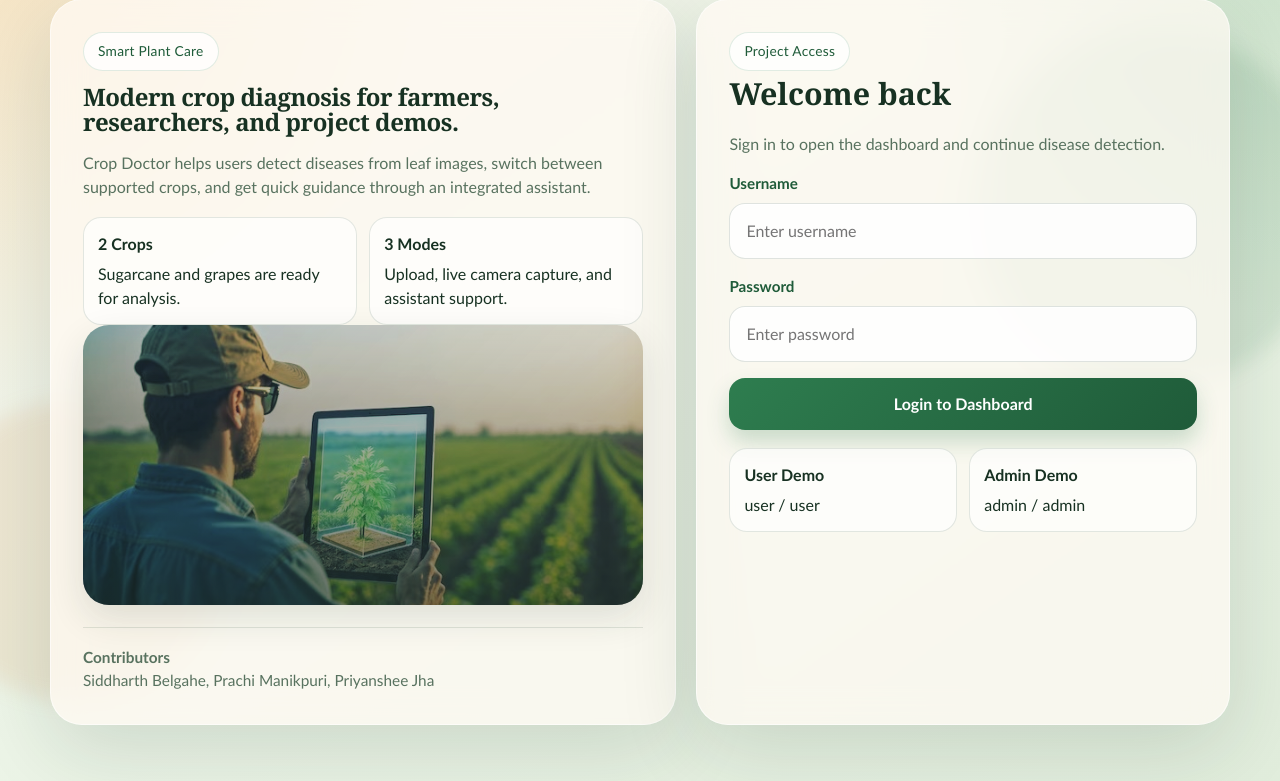
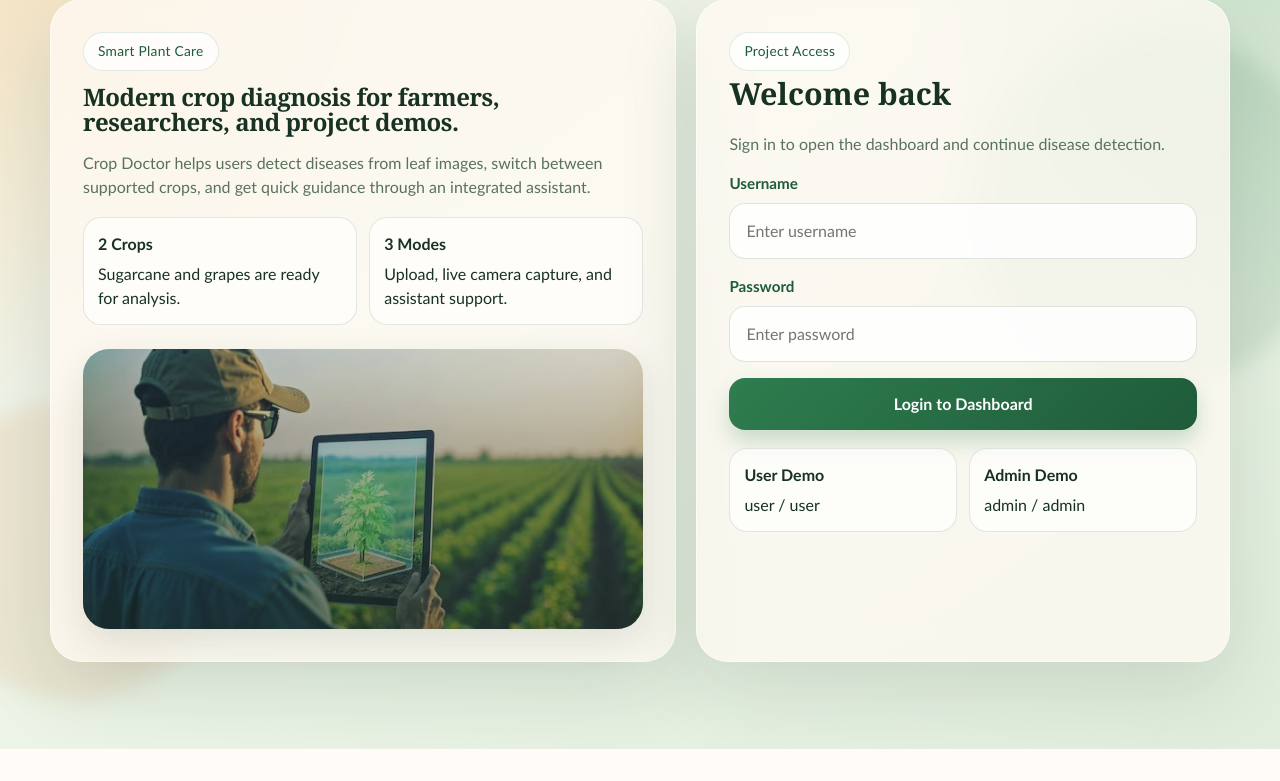
Before and after one commit to siddharth31b/AI-assisted-crop-health-platform, a Flask app: page / in a window 1280 px wide. Shown: the part 51-832 px from the top of the page. After the commit the page ends 800 px from the top, so only its background shows below. Run offline with Flask 3, Linux system fonts and the light colour scheme.

Commit message:
readme and bug fix

```diff
--- a/static/css/styles.css
+++ b/static/css/styles.css
@@ -558,6 +558,7 @@ textarea {
     display: flex;
     flex-direction: column;
     justify-content: space-between;
+    gap: 24px;
 }
 
 .auth-art {
@@ -633,14 +634,6 @@ textarea {
 .mini-card strong {
     display: block;
     margin-bottom: 6px;
-}
-
-.contributors {
-    margin-top: 22px;
-    padding-top: 18px;
-    border-top: 1px solid rgba(28, 68, 44, 0.12);
-    color: var(--muted);
-    font-size: 0.96rem;
 }
 
 .upload-shell,
--- a/templates/login.html
+++ b/templates/login.html
@@ -23,11 +23,6 @@
         </div>
 
         <div class="auth-art"></div>
-
-        <div class="contributors">
-            <strong>Contributors</strong><br>
-            Siddharth Belgahe, Prachi Manikpuri, Priyanshee Jha
-        </div>
     </div>
 
     <div class="auth-card">
```
Also changed, not shown: README.md.
